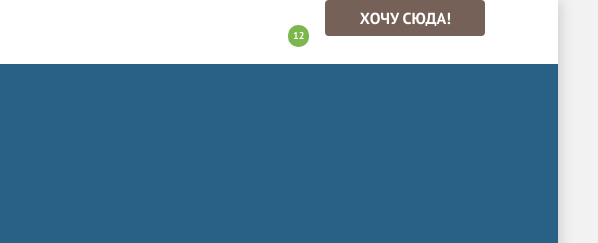
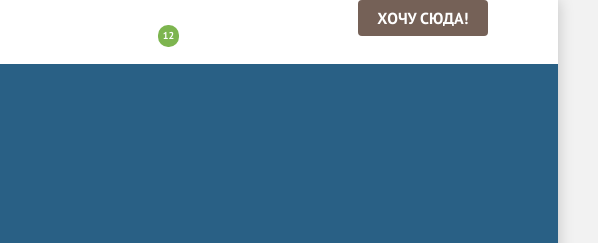
Before and after one commit to htmlacademy-htmlcss/2391991-sedona-38, a plain HTML site: page catalog.html in a window 1280 px wide. Shown: the top 243 px of the page, 682-1280 px from the left. Drawn offline with Linux system fonts and the light colour scheme.

Commit message:
Вносит правки в код

```diff
--- a/catalog.html
+++ b/catalog.html
@@ -38,12 +38,12 @@
                 <span class="navigation-user-value">12</span>
               </a>
             </li>
-            <li class="navigation-item">
-              <button class="button-navigation-link" type="button">
-                <a class="navigation-link-button" href="#">Хочу сюда!</a>
-              </button>
-            </li>
           </ul>
+
+          <button class="button-navigation-link" type="button">
+            <a class="navigation-link-button" href="#">Хочу сюда!</a>
+          </button>
+
 
         </nav>
       </header>
```
